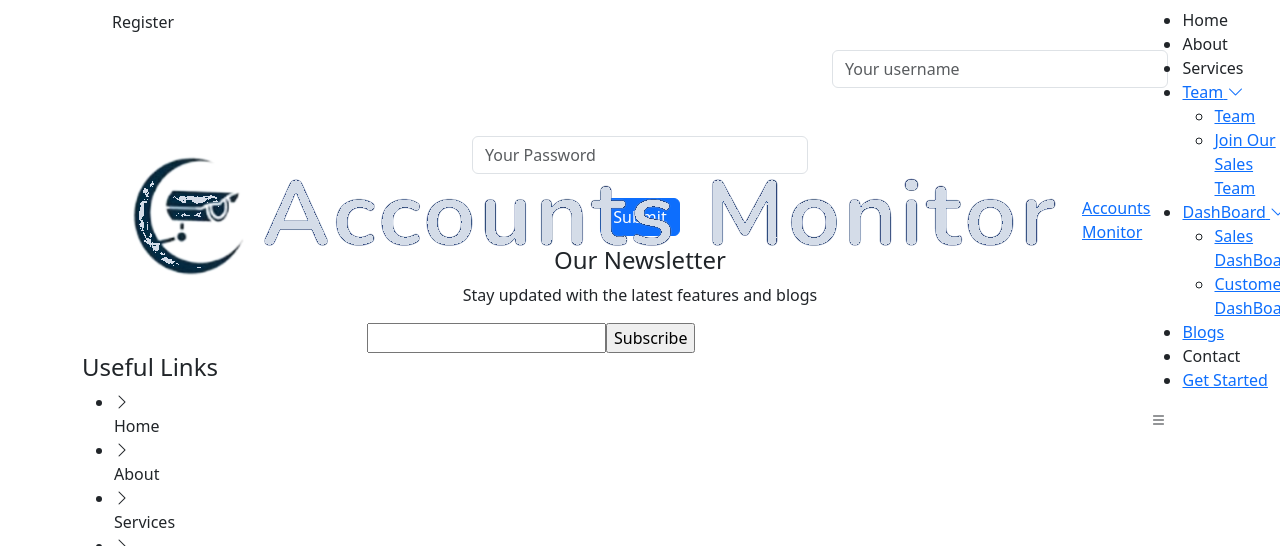
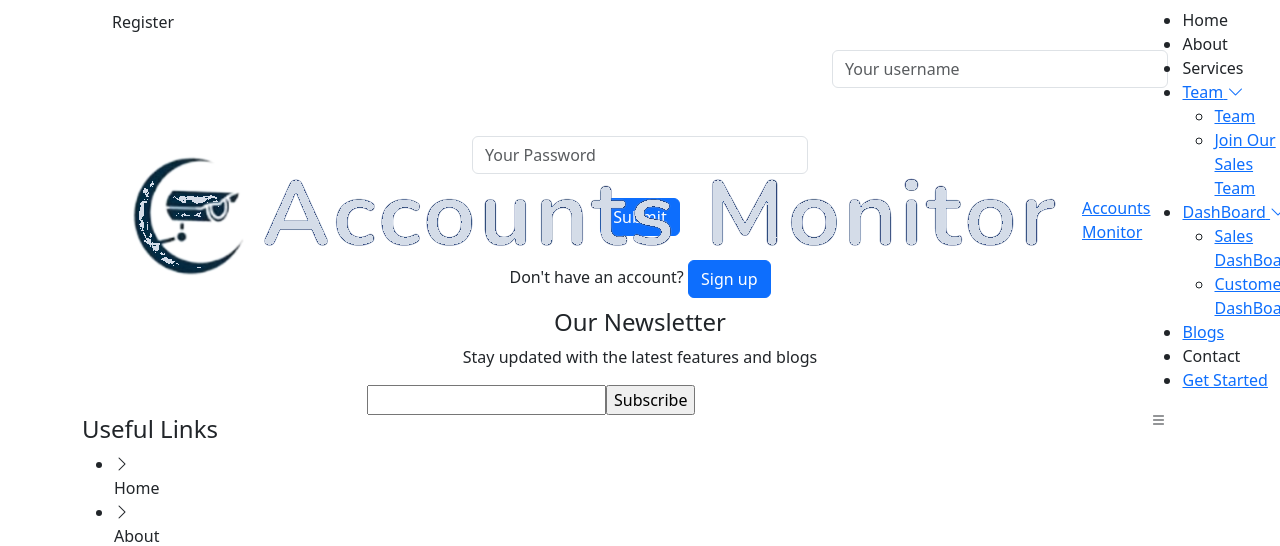
Before and after one commit to AccountMonitor/Accounts-Monitor-Merge, a Django app: template templates/register.html in a window 1280 px wide. Shown: the top 546 px of the page. Run offline with Django 4.2, Linux system fonts and the light colour scheme; the template is opened without the code that fills it, so the values that code supplies are empty; some libraries are stand-ins or nearby versions.

Commit message:
Update register.html

```diff
--- a/templates/register.html
+++ b/templates/register.html
@@ -64,6 +64,13 @@
                     <button type="submit" id="submit" class="btn btn-primary">Submit</button>
                   </div>
 
+                  <br><br>
+
+                  <div class="col-md-12 text-center">
+                    <span>Don't have an account?</span>
+                   <a href="{% url 'sales_rep' %}"> <button id="submit" class="btn btn-primary">Sign up</button></a>
+                  </div>
+
                   <div class="col-md-12 spinner-border text-center text-primary visually-hidden" id="loading" role="status">
                     <span class="visually-hidden">Loading...</span>
                   </div>
```
